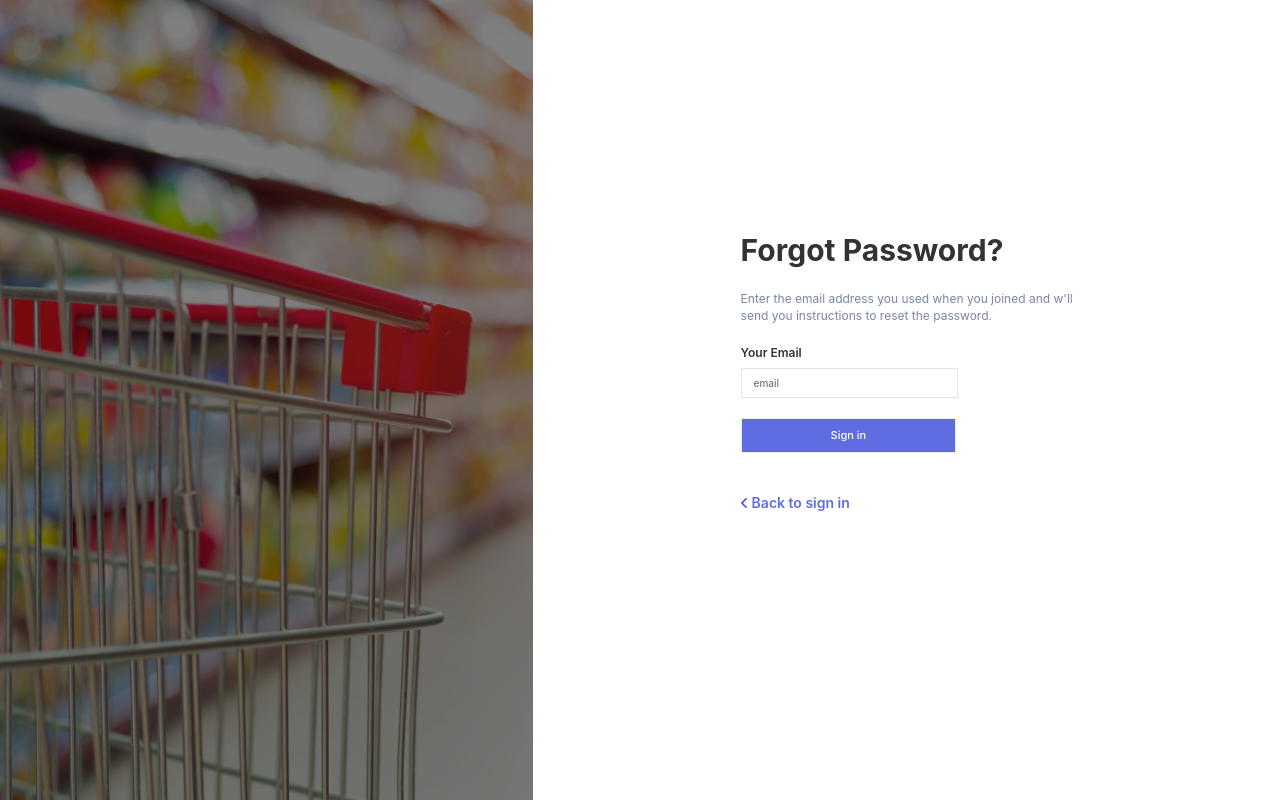
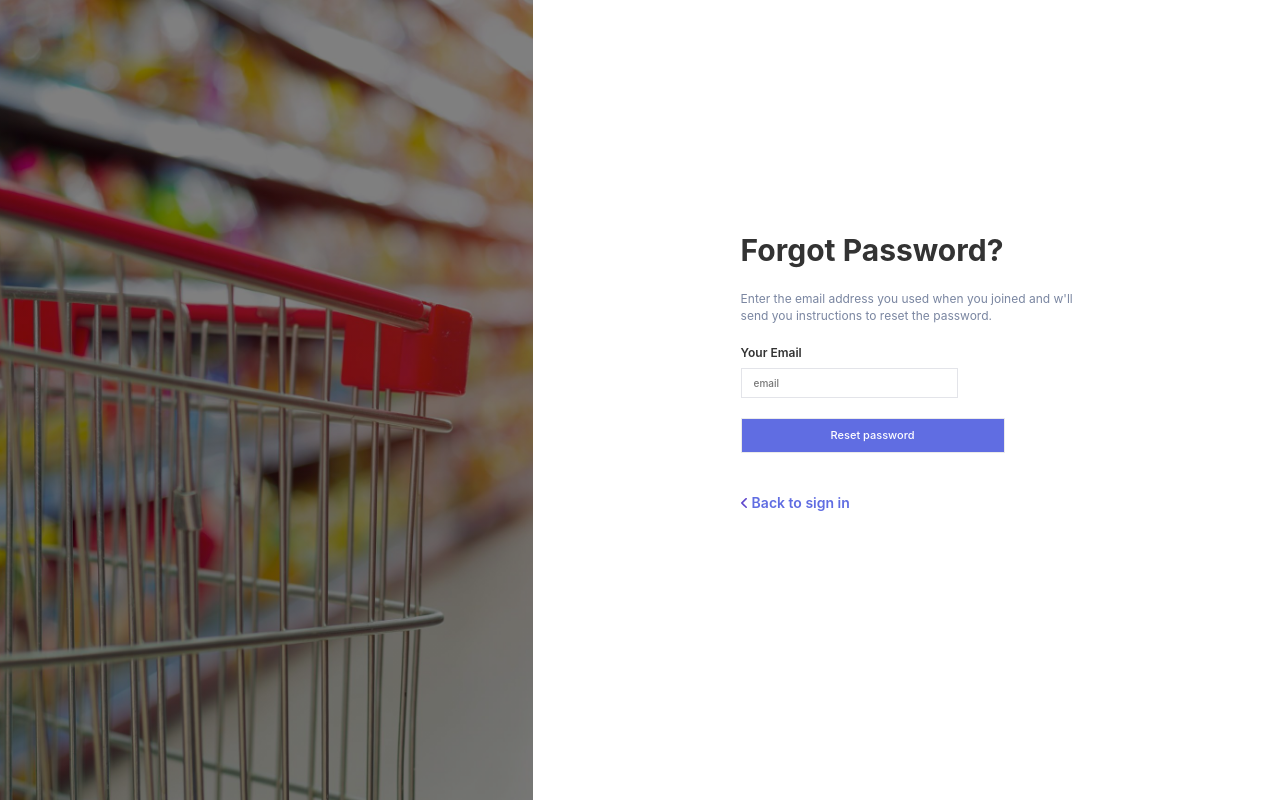
Before and after one commit to arshmanahmad/Feedy, a React (Create React App) app: page /SignIn/ForgotPassword in a window 1280 px wide. Built offline with nearby package versions, Linux system fonts and the light colour scheme.

Commit message:
API integration

```diff
--- a/src/App.js
+++ b/src/App.js
@@ -12,7 +12,7 @@ const App = () => {
         <BrowserRouter>
           <Routes>
             < Route path="/" element={<SignUp />} />
-            < Route path="/SignUp/HomePage" element={<HomePage />} />
+            < Route path="/HomePage" element={<HomePage />} />
             < Route path="/SignUp/SignIn" element={<SignIn />} />
             < Route path="/SignIn/ForgotPassword" element={<ForgotPassword />} />
           </Routes>
--- a/src/pages/ForgotPassword/ForgotPassword.jsx
+++ b/src/pages/ForgotPassword/ForgotPassword.jsx
@@ -6,6 +6,7 @@ import Button from '../../components/Button/Button';
 import { useNavigate } from 'react-router-dom';
 import backArrow from './assets/icons/backArrow.png'
 import ErrorPopup from '../../components/ErrorPopup/ErrorPopup';
+import axios from 'axios';
 
 const ForgotPassword = () => {
     const [email, setEmail] = useState('')
@@ -24,9 +25,17 @@ const ForgotPassword = () => {
 
         }
     }
-    const handleSubmission = (e) => {
+    // isValidDetail()
+    const handleSubmission = async (e) => {
         e.preventDefault();
-        isValidDetail()
+        await axios.post("https://feedy-server-production.up.railway.app/api/forgetPassword", {
+            email,
+        }).then(
+            response => {
+
+            }
+        )
+
     }
     const handleClick = () => {
         navigate("/")
@@ -46,7 +55,7 @@ const ForgotPassword = () => {
                                     <Input label="Your Email" type='email' onChange={(e) => setEmail(e.target.value)} placeholder="email" />
                                 </div>
                                 <ErrorPopup value={errorPop} />
-                                <Button onClick={handleSubmission} text="Sign in" />
+                                <Button onClick={handleSubmission} text="Reset password" />
                             </form>
                             <div className="backLink-box">
                                 <img src={backArrow} alt="" onClick={handleClick} />
--- a/src/pages/SignIn/SignIn.jsx
+++ b/src/pages/SignIn/SignIn.jsx
@@ -10,6 +10,8 @@ import visibilityIcon from "../../assets/Icons/visibility-less-weight.png"
 import ErrorPopup from "../../components/ErrorPopup/ErrorPopup"
 import axios from 'axios';
 const SignIn = () => {
+    const baseUrl = process.env.REACT_APP_BASE_URL
+    console.log(baseUrl)
     const [passwordType, setPasswordType] = useState("password")
     const [email, setEmail] = useState('')
     const [password, setPassword] = useState('')
@@ -37,14 +39,13 @@ const SignIn = () => {
     }
     const handleFormSubmit = async (e) => {
         e.preventDefault();
-
-        await axios.post("https://feedy-server-production.up.railway.app/api/signin", {
+        await axios.post(baseUrl + "/api/signin", {
             email,
-            password
+            password,
         }).then(response => {
             console.log(response);
             if (response.data.token) {
-                navigate("/Signup/HomePage")
+                navigate("/HomePage")
             }
             else {
                 setErrorPopUp(response.data.message)
--- a/src/pages/SignUp/SignUp.jsx
+++ b/src/pages/SignUp/SignUp.jsx
@@ -8,6 +8,7 @@ import { useNavigate } from 'react-router-dom';
 import hideIcon from '../../assets/Icons/icon view password.png'
 import visibilityIcon from '../../assets/Icons/visibility-less-weight.png'
 import ErrorPopup from "../../components/ErrorPopup/ErrorPopup"
+import axios from 'axios';
 const SignUp = () => {
     const [name, setName] = useState('');
     const [lastName, setLastName] = useState('');
@@ -43,9 +44,21 @@ const SignUp = () => {
         setBlankFieldError(error)
     }
 
-    const handleClick = (e) => {
+    const handleClick = async (e) => {
         e.preventDefault();
-        checkValidation()
+        await axios.post("https://feedy-server-production.up.railway.app/api/singup", {
+            name,
+            email,
+            password,
+        }).then(response => {
+            console.log(response);
+            // if (!response.data) {
+            //     navigate("/HomePage")
+            // }
+            // else {
+            //     setBlankFieldError(response.data.message)
+            // }
+        })
     }
 
     const handleSignIn = () => {
@@ -94,7 +107,7 @@ const SignUp = () => {
                                 <div className="signUp-label-box">
                                     <Input type="checkBox" onInputClick={handleCheckBox} checked={isChecked} /><Label onClickFirstText={handleCheck} text="I accept the   " className='SignUp-label1' changeColoredText="  Terms and Conditions" />
                                 </div>
-                                <Button onClick={handleClick} text="Sign in" />
+                                <Button onClick={handleClick} text="Sign up" />
                             </form>
                             <Label onClick={handleSignIn} className='SignUp-label2' text=" Already have an account?" color="blue" changeColoredText="Sign in" />
                         </div>
```
Also changed, not shown: 1 other file (tests, documents, lock files or other folders).
